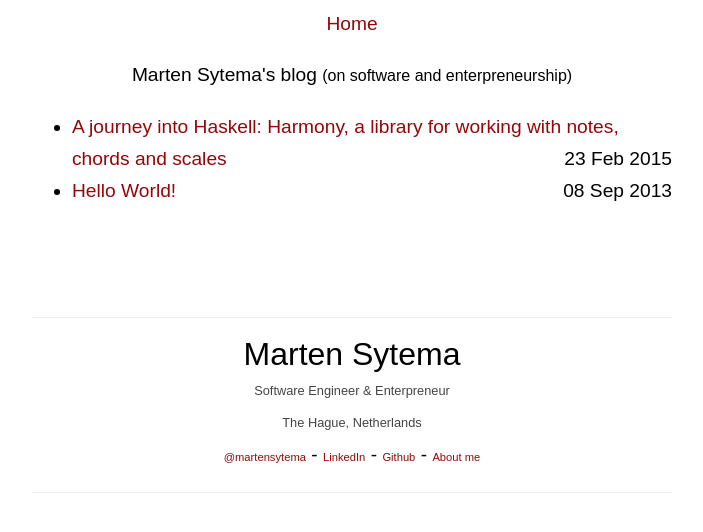
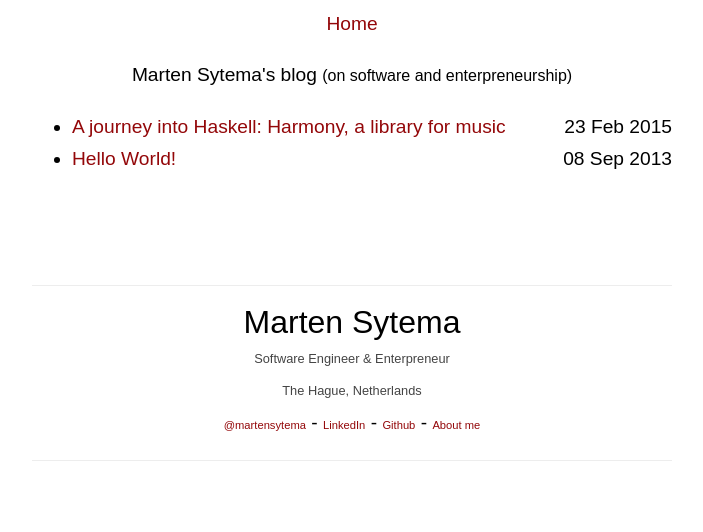
Before and after one commit to Kah0ona/Kah0ona.github.io, a Jekyll site: the page built from index.html, in a window 1280 px wide. Shown: the top 532 px of the page, without its empty margins (288-991 px from the left). Built offline with Jekyll 4.4.1, drawn with Linux system fonts in a browser that asks for light colours; some web fonts are replaced; Markdown is read by kramdown in place of the engine named in the settings; some of the changed lines change nothing that is shown.

Commit message:
fixed link

```diff
--- a/_posts/2015-02-23-A-Journey-Into-Haskell-Chord-And-Scale-Library.markdown
+++ b/_posts/2015-02-23-A-Journey-Into-Haskell-Chord-And-Scale-Library.markdown
@@ -1,6 +1,6 @@
 ---
 layout: post
-title:  "A journey into Haskell: Harmony, a library for working with notes, chords and scales"
+title:  "A journey into Haskell: Harmony, a library for music"
 date:   2015-02-23 19:19:02
 categories: software Haskell
 ---
@@ -153,7 +153,7 @@ on such indices. I've implemented some of the common chords and scales:
 
 It is not even close to a complete list, but you get the point.
 
-Okay, on this github repo (link), you will find some more utility functions like `sizeOf`, `scaleContains`, `noteAt`, and `transpose`.
+Okay, on this [github repo](http://github.com/Kah0ona/harmony-haskell "Harmony github repo"), you will find some more utility functions like `sizeOf`, `scaleContains`, `noteAt`, and `transpose`.
 The last one is quite handy, it can transpose a scale from a root X to a root Y.
 
 Since I am a guitar player, I decided I wanted to put some guitar specific functionality in there. To start off,
@@ -244,7 +244,7 @@ A common way to communicate how a chord is played on a guitar, is using a follow
 	| | | | | |
 
 With some imagination you'll see that it's supposed to be the neck of a guitar, first fret is the first line below the ========.
-The vertical bars are strings, thickes most left. An o means 'press that fret'.
+The vertical bars are strings, thickest most left. An o means 'press that fret'.
 So the major E Chord above can be played with 3 fingers, leaving the other strings open, and strumming all 6 strings.
 For convenience, a list of fret numbers is also displayed in the first line.
 
```
Also changed, not shown: 2 other files.
